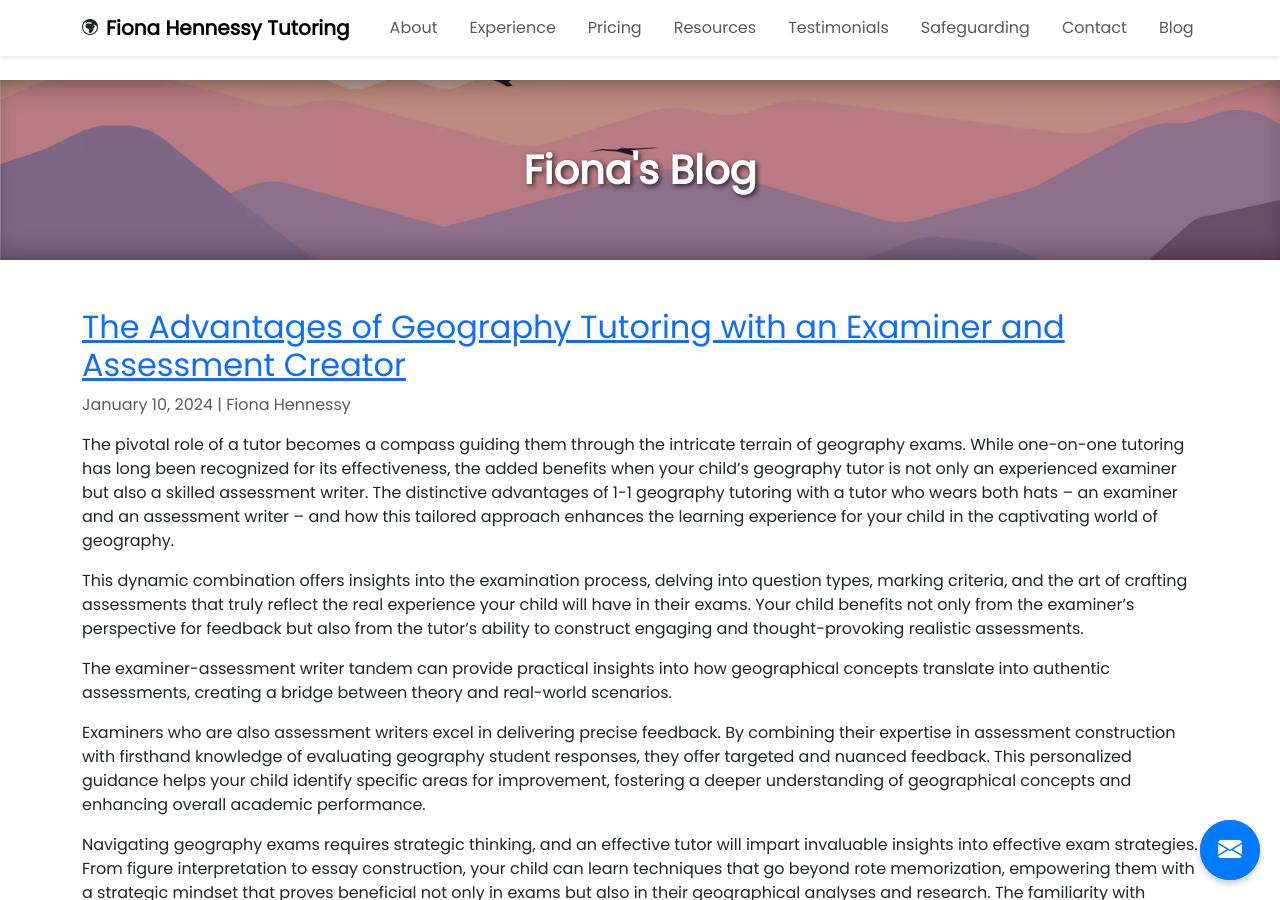
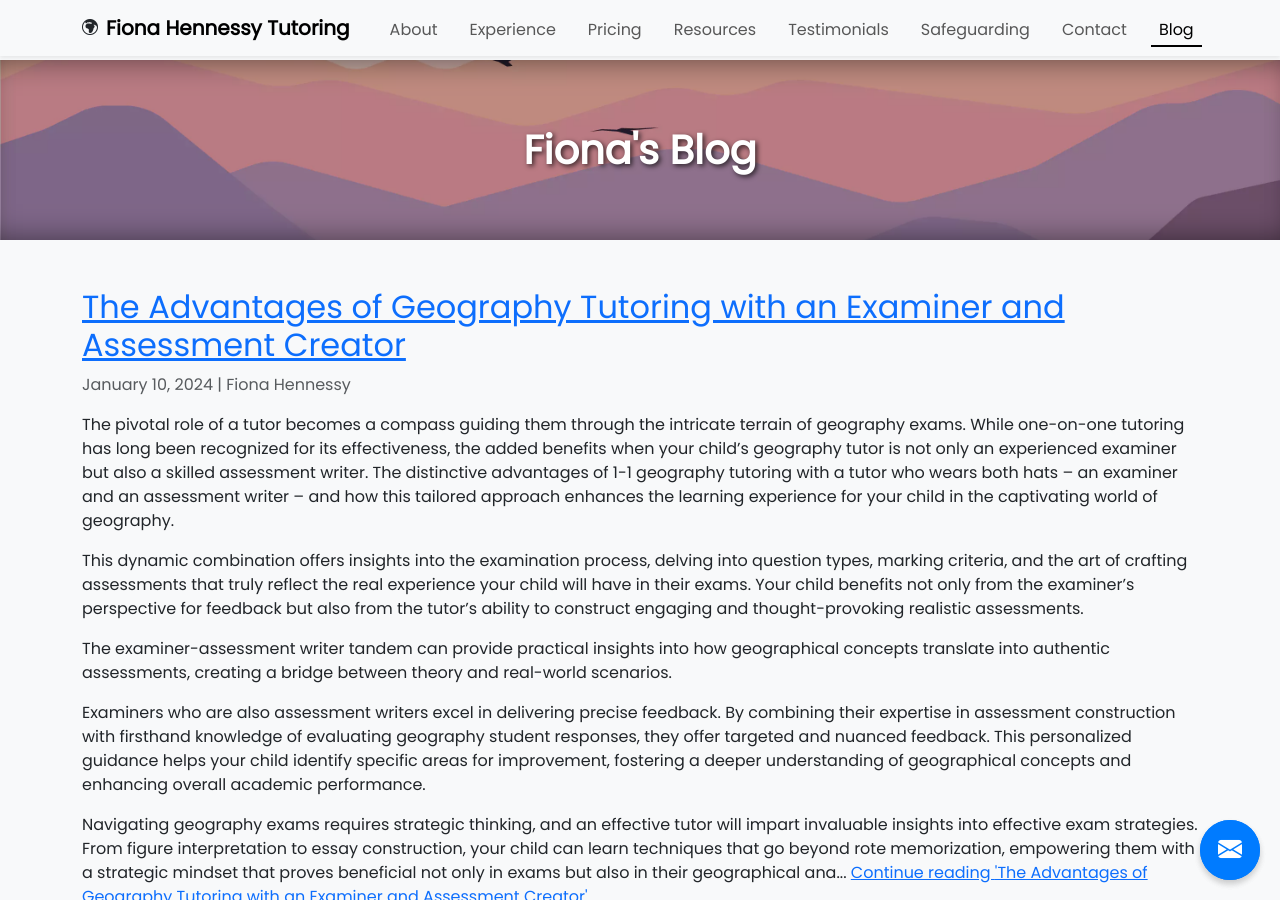
Before and after one commit to robertbsmith/fiona-tutor, a Jekyll site: the page built from blog/index.html, in a window 1280 px wide and 900 px high. Built offline with Jekyll 4.4.1, drawn with Linux system fonts in a browser that asks for light colours; some of the changed text lies outside the part shown.

Commit message:
navbar improvements and theme

```diff
--- a/_config.yml
+++ b/_config.yml
@@ -1,5 +1,5 @@
 # config.yml
-permalink: /blog/:year/:month/:day/:title.html
+permalink: /blog/:year/:month/:day/:title
 title: Fiona Hennessy Tutoring
 description: "Fiona Hennessy offers expert Geography tutoring for A-Level and GCSE students with a focus on exam success and pupil progress."
 exclude: ["README.md"]
--- a/_includes/navbar.html
+++ b/_includes/navbar.html
@@ -1,5 +1,5 @@
 <!-- _includes/navbar.html -->
-<nav class="navbar navbar-expand-lg navbar-light bg-white shadow-sm fixed-top">
+<nav class="navbar navbar-expand-xl navbar-light bg-light shadow-sm fixed-top">
     <div class="container">
         <i class="bi bi-globe-europe-africa me-2 d-none d-lg-inline"></i>
         <a class="navbar-brand fw-semibold" href="{{ '/' | relative_url }}">Fiona Hennessy Tutoring</a>
--- a/_layouts/default.html
+++ b/_layouts/default.html
@@ -6,7 +6,7 @@
   {% include head.html %}
 </head>
 
-<body>
+<body class="bg-light">
   {% include navbar.html %}
 
   {{ content }}
--- a/blog/index.html
+++ b/blog/index.html
@@ -27,17 +27,19 @@ writer."
 
         <!-- Post Excerpt -->
         <div>
-            {% assign excerpt_length = 2000 %} <!-- Set the maximum number of characters for the excerpt -->
+            {% assign excerpt_length = 2000 %}
+            {% assign content_strip = post.content %}
+            {% assign content_size = content_strip | size %}
 
-            {% if post.content.size > excerpt_length %}
-            <!-- Display truncated content with "Read more" link, keeping HTML -->
-            {{ post.content | truncatewords: excerpt_length }}
-            <a href="{{ post.url | relative_url }}">Read more</a>
+            {% if content_size > excerpt_length %}
+              {% assign truncated_content = content_strip | truncate: excerpt_length, "" %}
+              {{ truncated_content }}...
+              <a href="{{ post.url | relative_url }}" aria-label="Continue reading '{{ post.title }}'">
+                Continue reading <span class="sr-only">'{{ post.title }}'</span>
+              </a>
             {% else %}
-            <!-- If content is within the limit, display full content -->
-            {{ post.content }}
+              {{ post.content }}
             {% endif %}
-        </div>
     </article>
     {% endfor %}
 </div>
--- a/static/css/styles.css
+++ b/static/css/styles.css
@@ -8,6 +8,44 @@ body {
 section {
     scroll-margin-top: 80px;
     /* Adjust this value based on your navbar's height */
+}
+
+/* Default link styling */
+.nav-link {
+    position: relative;
+    padding-bottom: 5px;
+    transition: color 0.3s ease; /* Smooth transition for color */
+}
+
+/* Black underline animation */
+.nav-link::after {
+    content: '';
+    position: absolute;
+    left: 0;
+    bottom: 0;
+    width: 100%;
+    height: 2px;
+    background-color: black; /* Set underline to black */
+    transform: scaleX(0); /* Initially hidden */
+    transform-origin: center;
+    transition: transform 0.3s ease; /* Smooth animation */
+}
+
+/* When the link is active, underline it */
+.nav-link.active::after {
+    transform: scaleX(1); /* Expand underline when active */
+    transform-origin: center;
+}
+
+/* Change text color on hover without underline */
+.nav-link:hover {
+    color: black; /* Text color goes black on hover */
+}
+
+/* Ensure the underline only appears on active (or hover if you prefer) */
+.nav-link.active::after,
+.nav-link.active {
+    color: black; /* Text goes black when active */
 }
 
 /* Media Query for Extra Small Devices (Mobile Phones) */
@@ -138,7 +176,7 @@ section {
     /* Set a fixed height for the blog hero section */
     background-color: transparent;
     overflow: hidden;
-    margin-top: 80px;
+    margin-top: 60px;
     /* Adjust based on your navbar's height */
 }
 
--- a/static/js/navbar.js
+++ b/static/js/navbar.js
@@ -3,7 +3,10 @@ document.addEventListener('DOMContentLoaded', function () {
     var bsCollapse = new bootstrap.Collapse(navbarCollapse, {
         toggle: false
     });
+
     var navLinks = document.querySelectorAll('.navbar-nav .nav-link');
+
+    // Close navbar collapse on link click for mobile view
     navLinks.forEach(function (link) {
         link.addEventListener('click', function () {
             if (window.getComputedStyle(document.querySelector('.navbar-toggler')).display !== 'none') {
@@ -11,4 +14,54 @@ document.addEventListener('DOMContentLoaded', function () {
             }
         });
     });
+
+    // Function to remove active class from all nav links
+    function removeActiveClass() {
+        navLinks.forEach(link => link.classList.remove('active'));
+    }
+
+    // Function to add active class to the current nav link
+    function addActiveClass(link) {
+        removeActiveClass();
+        link.classList.add('active');
+    }
+
+    // Track scroll position for section links
+    window.addEventListener('scroll', () => {
+        let currentSection = "";
+
+        // Loop through sections to determine the current section in view
+        document.querySelectorAll('section').forEach(section => {
+            const sectionTop = section.offsetTop;
+            const sectionHeight = section.clientHeight;
+
+            if (window.pageYOffset >= sectionTop - sectionHeight / 3) {
+                currentSection = section.getAttribute('id');
+            }
+        });
+
+        // Add active class to the current nav link based on section
+        navLinks.forEach(link => {
+            if (link.getAttribute('href').includes(currentSection)) {
+                addActiveClass(link);
+            }
+        });
+    });
+
+    // Check if we are on the blog page (or any non-section page)
+    function checkCurrentPath() {
+        const currentPath = window.location.pathname;
+
+        navLinks.forEach(link => {
+            const linkPath = link.getAttribute('href');
+
+            // If the link is for the blog and we're on the blog page, mark it as active
+            if (currentPath.includes('blog') && linkPath.includes('blog')) {
+                addActiveClass(link);
+            }
+        });
+    }
+
+    // Initial check for non-section pages like /blog
+    checkCurrentPath();
 });
```
Also changed, not shown: static/images/dbs.webp.
